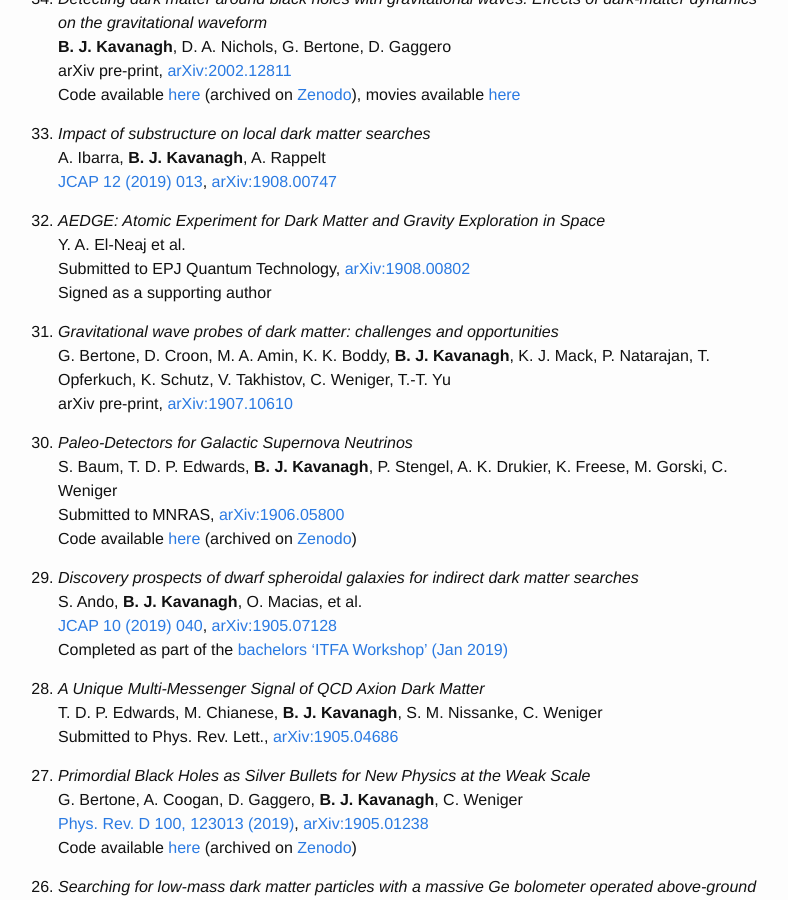
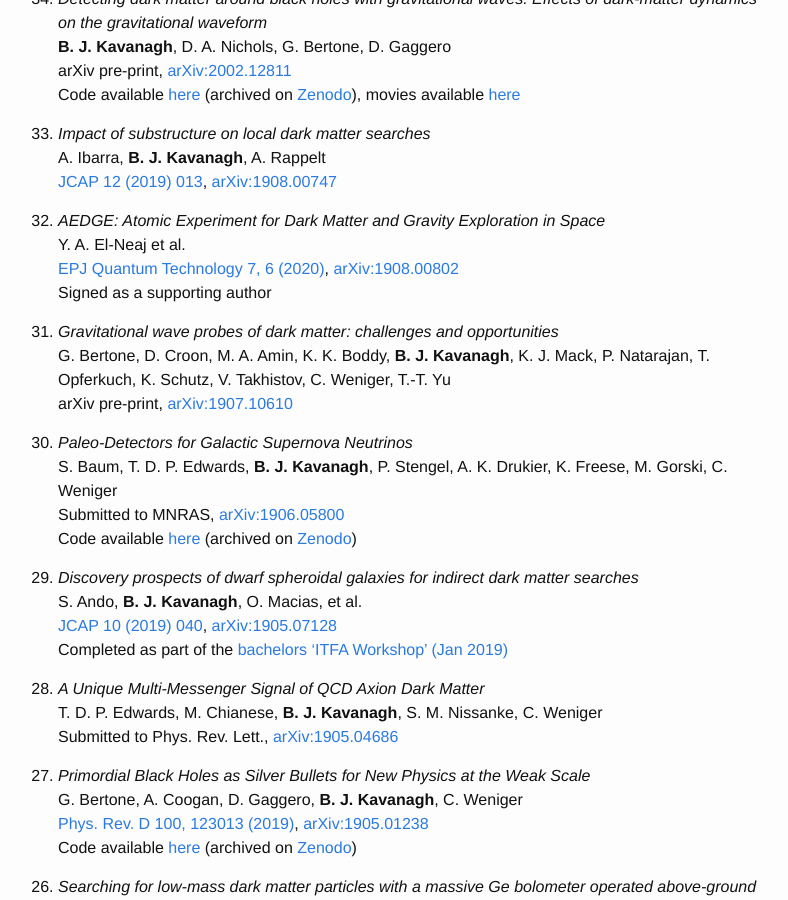
Before and after one commit to bradkav/bradkav.github.io, a Jekyll site: the page built from publications.md, in a window 1280 px wide and 900 px high, scrolled down 353 px. Shown: the whole window, without its empty margins (242-1030 px from the left). Built offline with Jekyll 4.4.1, drawn with Linux system fonts in a browser that asks for light colours.

Commit message:
Added ref for AEDGE paper

```diff
--- a/publications.md
+++ b/publications.md
@@ -30,7 +30,7 @@ A. Ibarra, **B. J. Kavanagh**, A. Rappelt
 
 32. *AEDGE: Atomic Experiment for Dark Matter and Gravity Exploration in Space*
 Y. A. El-Neaj et al.
-Submitted to EPJ Quantum Technology, [arXiv:1908.00802](https://arxiv.org/abs/1908.00802)
+[EPJ Quantum Technology 7, 6 (2020)](https://doi.org/10.1140/epjqt/s40507-020-0080-0), [arXiv:1908.00802](https://arxiv.org/abs/1908.00802)
 Signed as a supporting author
 
 31. *Gravitational wave probes of dark matter: challenges and opportunities*
```
Also changed, not shown: 2 other files.
